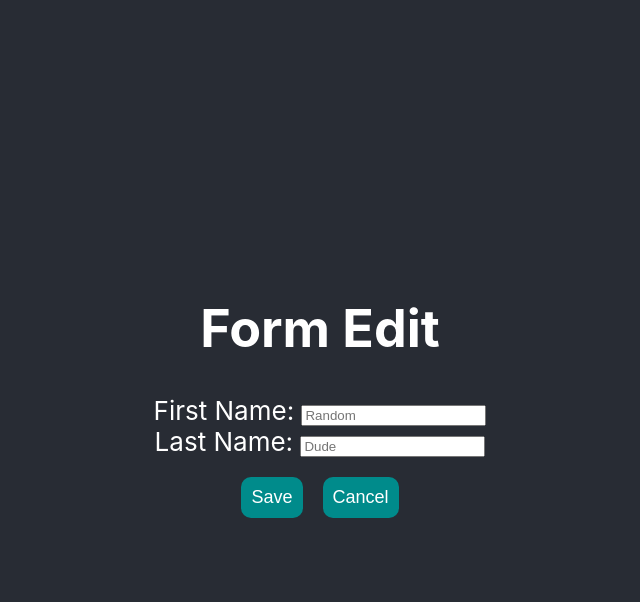
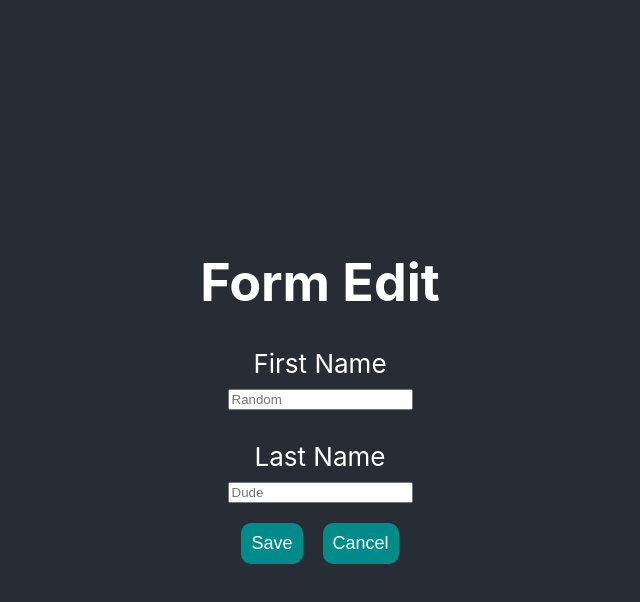
Before and after one commit to CUNY-2X-TTP-2020/react-form-edit, a React (Create React App) app: page / in a window 1280 px wide. Both pictures are taken after a click on the button "Edit". Shown: the top 602 px of the page, without its empty margins (320-960 px from the left). Built offline with nearby package versions, Linux system fonts and the light colour scheme.

Commit message:
Change label to div

```diff
--- a/src/components/NameForm.js
+++ b/src/components/NameForm.js
@@ -40,11 +40,11 @@ export default class NameForm extends Component
                 this.state.showInputs ?
                 (
                     <form onSubmit={this.handleSubmit}>
-                        <label for="fname">First Name: </label>
+                        <div>First Name</div>
                         <input type="text" name="fname" id="fname" placeholder={this.state.fname} />
-                        <br/>
+                        <br/><br/>
 
-                        <label for="lname">Last Name: </label>
+                        <div>Last Name</div>
                         <input type="text" name="lname" id="lname" placeholder={this.state.lname} />
                         <br/>
 
```
